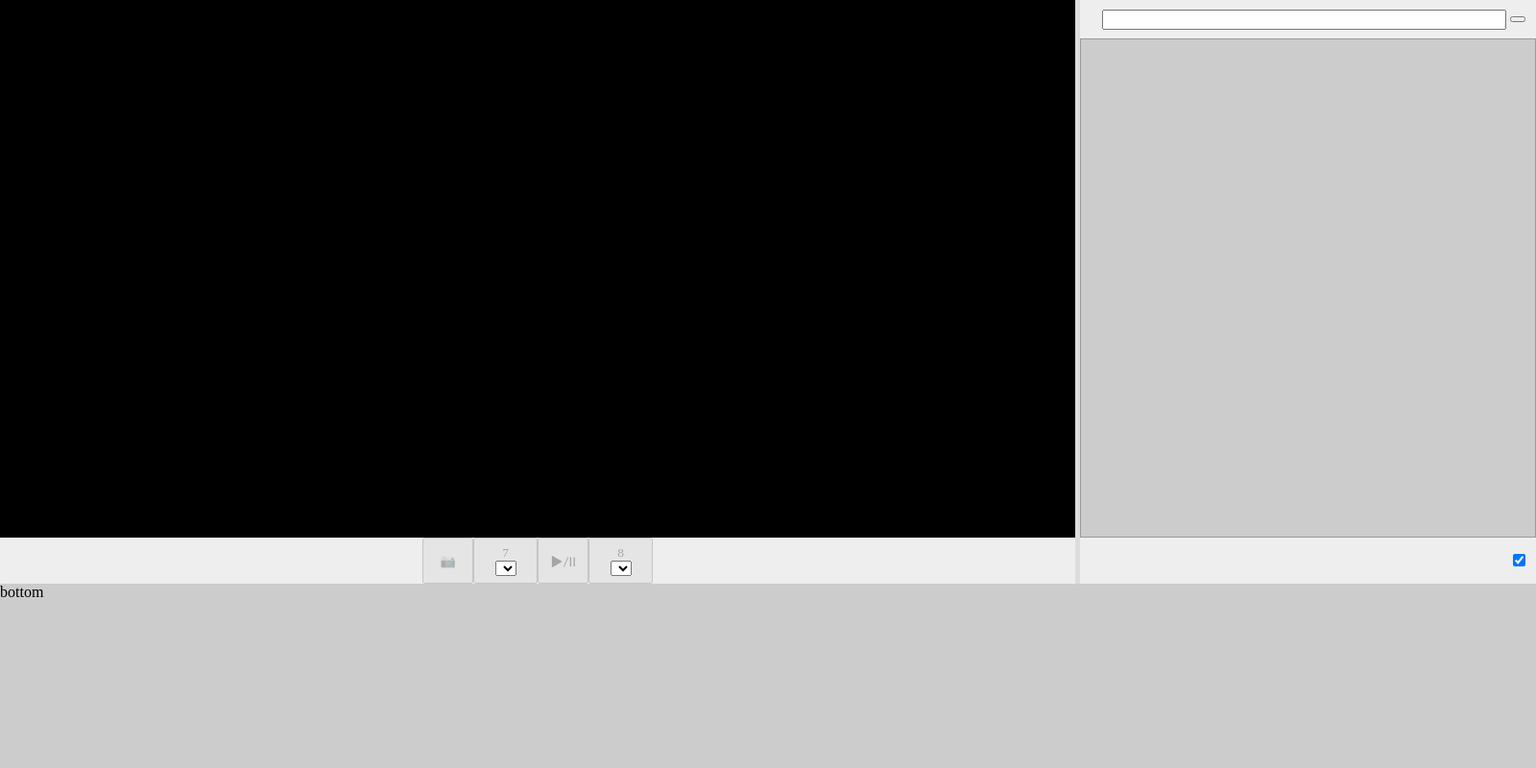
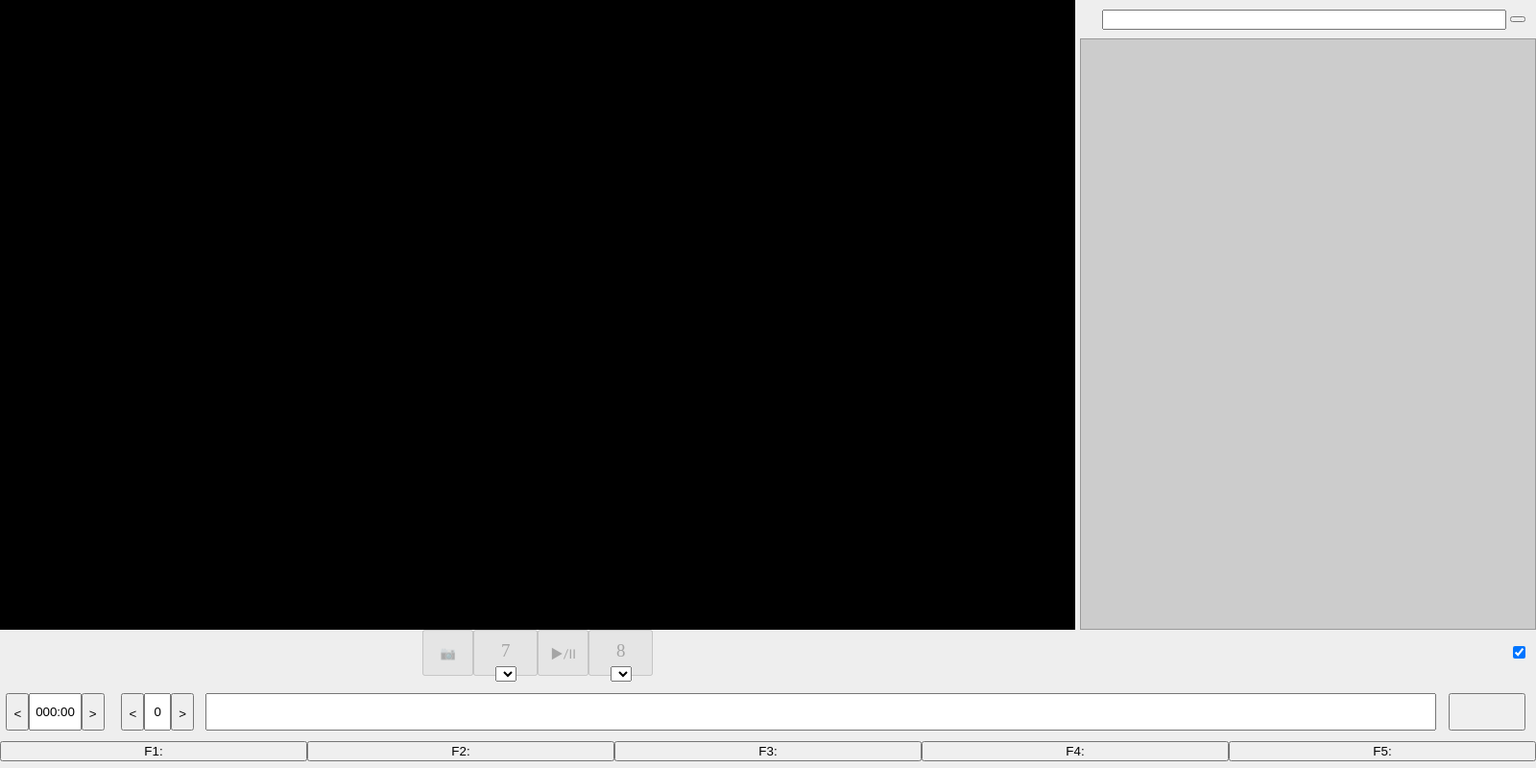
Before and after one commit to do-gugan/do-gagan_electron, an Electron app: page index.html in a window 1600 px wide. Shown: the whole page at 96% size. Drawn offline with Linux system fonts and the light colour scheme; no server answers.

Commit message:
新規メモ欄の外観を完成。

```diff
--- a/index.html
+++ b/index.html
@@ -13,11 +13,13 @@
             <div id="player-box" class="grid1" id="drag" onmouseup="EndDrag()" onmousemove="OnDrag(event)"></div>
             <div id="player-controls"class="grid2" onmouseup="EndDrag()" onmousemove="OnDrag(event)">
                 <button id="Btn_ScreenShot" disabled>📷</button>
-                <button id="Btn_JumpBackward" class="webdings" onclick="skipBackward()" disabled>7<br>
+                <button id="Btn_JumpBackward" class="webdings Btn_Jump" onclick="skipBackward()" disabled>
+                    <div>7</div>
                     <select id="Sel_BackwardSec" class="Sel_jumpSec" ></select>
                 </button>
                 <button id="Btn_PlayPause" class="calibri" disabled>▶/II</button>
-                <button id="Btn_JumpForward" class="webdings Btn_Jump" onclick="skipForward()" disabled>8<br>
+                <button id="Btn_JumpForward" class="webdings Btn_Jump" onclick="skipForward()" disabled>
+                    <div>8</div>
                     <select id="Sel_ForwardSec" class="Sel_jumpSec"></select>
                 </button>
             </div>
@@ -31,8 +33,35 @@
             <div id="right-bottom" class="grid5" onmouseup="EndDrag()" onmousemove="OnDrag(event)">
                 <label for="Chk_ShowHideNewMemo"><input id="Chk_ShowHideNewMemo" name="ShowHideNewMemo" type="checkbox" onchange="toglleNewMemoBlock();" checked/><span id="Lbl_ShowHideNewMemo" class="label"></span><label>
             </div>
-            <div id="bottom" class="grid6">
-                bottom
+            <div id="bottom" class="grid6 subgrid-container">
+                <div id="Lbl_lockedTimecode" class="subgrid row1 sg1-1"></div>
+                <div id="Lbl_speaker" class="subgrid row1 sg1-2"></div>
+                <div id="Lbl_memo" class="subgrid row1 sg1-3"></div>
+
+                <div id="lockedTimecode" class="subgrid row2 sg2-1">
+                    <button id="Btn_timecodeDecrement" onclick=""><</button>
+                    <input type="text" id="Txt_lockedTimecode" value="000:00" />
+                    <button id="Btn_timecodeIncrement" onclick="">></button>
+                </div>
+                <div id="speaker" class="subgrid row2 sg2-2">
+                    <button id="Btn_speakerDecrement" onclick=""><</button>
+                    <input type="text" id="Txt_speaker" value="0" />
+                    <button id="Btn_speakerIncrement" onclick="">></button>
+                </div>
+                <div id="memo" class="subgrid row2 sg2-3">
+                    <input type="text" id="Txt_memo" />
+                </div>
+                <button id="Btn_add" class="subgrid row2 sg2-4"></button>
+
+                <div id="function_buttons" class="subgrid row3 sg3-1">
+                    <Button id="Btn_F1">F1:</Button>
+                    <Button id="Btn_F2">F2:</Button>
+                    <Button id="Btn_F3">F3:</Button>
+                    <Button id="Btn_F4">F4:</Button>
+                    <Button id="Btn_F5">F5:</Button>
+                </div>
+
+
             </div>
         </div>
         <!--#endregion-->
--- a/index.js
+++ b/index.js
@@ -18,7 +18,7 @@ let player;
 
 function createWindow() {
     mainWin = new BrowserWindow({
-        width: 1600,
+        width: 1800,
         height: 1200,
         backgroundColor: 'white',
         webPreferences: {
--- a/renderer.js
+++ b/renderer.js
@@ -24,12 +24,24 @@
            locale = await window.api.getConfig('locale');
            //const locale = 'en';
            _ = window.api;
-           document.getElementById("Lbl_Search").innerHTML = _.t('SEARCH',locale) + ":";
-           document.getElementById("Btn_SearchClear").textContent = _.t('CLEAR',locale);
+           document.getElementById('Lbl_Search').innerHTML = _.t('SEARCH',locale) + ":";
+           document.getElementById('Btn_SearchClear').textContent = _.t('CLEAR',locale);
            playerBox.innerHTML = '<div id="placeholderWrapper"><div id="placeholderInPlayer">' + _.t('DROP_HERE',locale) + '</div></div>';
-           document.getElementById("Lbl_ShowHideNewMemo").innerHTML = _.t('NEW_MEMO_FIELD',locale);
-           document.getElementById("Sel_BackwardSec").innerHTML = updateJumpSecOptions();
-           document.getElementById("Sel_ForwardSec").innerHTML = updateJumpSecOptions();
+           document.getElementById('Lbl_ShowHideNewMemo').innerHTML = _.t('NEW_MEMO_FIELD',locale);
+           document.getElementById('Sel_BackwardSec').innerHTML = updateJumpSecOptions();
+           document.getElementById('Sel_ForwardSec').innerHTML = updateJumpSecOptions();
+
+           document.getElementById('Lbl_lockedTimecode').innerHTML = _.t('TIMECODE',locale);
+           document.getElementById('Lbl_speaker').innerHTML = _.t('SPEAKER',locale);
+           document.getElementById('Lbl_memo').innerHTML = _.t('MEMO',locale);
+
+           document.getElementById('Btn_add').innerHTML = _.t('ADD',locale);
+
+           document.getElementById('Btn_F1').innerHTML = _.t('F1_DEFAULT',locale);
+           document.getElementById('Btn_F2').innerHTML = _.t('F2_DEFAULT',locale);
+           document.getElementById('Btn_F3').innerHTML = _.t('F3_DEFAULT',locale);
+           document.getElementById('Btn_F4').innerHTML = _.t('F4_DEFAULT',locale);
+           document.getElementById('Btn_F5').innerHTML = _.t('F5_DEFAULT',locale);
 
            //初期ウインドウタイトル（バージョン表示）
            document.title = _.t('APPNAME') + "3 Ver." + window.api.getAppVersion();
@@ -127,7 +139,7 @@
        const toglleNewMemoBlock = function () {
            const checkbox = document.querySelector("#Chk_ShowHideNewMemo");
            if (checkbox.checked == true) {
-               document.getElementById('main').style.gridTemplateRows = "2.5em 1fr 3em 12em";
+               document.getElementById('main').style.gridTemplateRows = "2.5em 1fr 3em 6em";
                window.api.toggleNewMemoBlockMenu(true);
            } else {
                document.getElementById('main').style.gridTemplateRows = "2.5em 1fr 3em 0em";
@@ -143,7 +155,7 @@
            const main = document.getElementById('main');
            if (main.style.gridTemplateRows == "2.5em 1fr 3em 0em") {
                //非表示だったら表示
-               main.style.gridTemplateRows = "2.5em 1fr 3em 12em";
+               main.style.gridTemplateRows = "2.5em 1fr 3em 6em";
                checkbox.checked = true;
                return true;
            } else {
--- a/style.css
+++ b/style.css
@@ -16,7 +16,7 @@ body {
 
 
 /* =============================================
-　              グリッドレイアウト
+             グリッドレイアウト（全体）
  ============================================= */
 
  #main {
@@ -25,7 +25,7 @@ body {
     height:100%;
 
     grid-template-columns: 70% 5px auto;
-    grid-template-rows: 2.5em 1fr 3em 12em ;
+    grid-template-rows: 2.5em 1fr 3em 6em ;
 }
 
 .grid1 {
@@ -44,7 +44,7 @@ body {
     grid-row-start: 1;
     grid-row-end: 4;
 
-    background-color: #ddd;
+    background-color: #eee;
     cursor: ew-resize;
 }
 
@@ -133,12 +133,26 @@ body {
     width : 4em;
 
 }
+.Btn_Jump{
+    display:flex;
+    flex-direction: column;
+    align-items: center;
+    justify-content: flex-end;
+}
+.Btn_Jump div {
+    font-size: 1.42em;
+    position: relative;
+    top: 0.22em;
+}
+
 #Btn_JumpForward, #Btn_JumpBackward {
     width: 5em !important;
 }
 
 .Sel_jumpSec {
     font-size: 0.8em;
+    position: relative;
+    bottom: -9px;
 }
 
 /* =============================================
@@ -268,12 +282,102 @@ div.current {
                      grid6
         　　    新規ログ入力ブロック
  ============================================= */
- #bottom {
-    background-color: #ccc;
+ /* =============================================
+             グリッドレイアウト（）
+ ============================================= */
+
+#bottom {
+    background-color: #eee;
+    width: 100%;
+    height:100%;
+
+    /* サブグリッド */
+    display: grid;
+    grid-template-columns: 7.5em 5.5em auto 6.5em;
+    grid-template-rows: 1ft 1fr 1fr;
+}
+
+.sg1-1 {
+    grid-row-start: 1;
+    grid-column-start: 1;
+}
+.sg1-2 {
+    grid-row-start: 1;
+    grid-column-start: 2;
+}
+.sg1-3 {
+    grid-row-start: 1;
+    grid-column-start: 3;
+}
+
+.sg2-1 {
+    grid-row-start: 2;
+    grid-column-start: 1;
+    margin-left: 0.4em;
+
+}
+.sg2-2 {
+    grid-row-start: 2;
+    grid-column-start: 2;
+    margin-left: 0.4em;
+}
+.sg2-3 {
+    grid-row-start: 2;
+    grid-column-start: 3;
+    grid-row-end: 3;
+    margin-left: 0.4em;
+}
+.sg2-4 {
+    grid-row-start: 2;
+    grid-column-start: 4;
+    margin-left: 1em;
+    margin-right: 0.8em;
+}
+
+.sg3-1 {
+    grid-row-start: 3;
+    grid-column-start: 1;
+    grid-column-end: 5;
 
     display: flex;
+    flex-direction: row;
+    flex-wrap: nowrap;
+    justify-content: space-between;
+    align-items: center;
 }
 
+.subgrid.row1 {
+    align-self: flex-end;
+    padding:  0.3em 0em 0em 0.3em;
+}
+
+.subgrid.row2 button{
+    padding-top: 0.4em;
+}
+
+
+#lockedTimecode,#speaker,#memo {
+    display: flex;
+}
+#Txt_lockedTimecode{
+    width: 3.5em;
+    text-align: center;
+}
+#Txt_speaker{
+    width: 1.5em;
+    text-align: center;
+}
+#Txt_memo {
+    width: 100%;
+}
+
+/* ファンクションボタン群 */
+.subgrid.row3 {
+    margin-top:0.3em;
+}
+.subgrid.row3 button{
+    flex-grow: 1;
+}
 
 .webdings {
     font-family: Webdings;
```
Also changed, not shown: locales/en/default.json (+10 -0 lines), locales/ja/default.json (+10 -0 lines).
